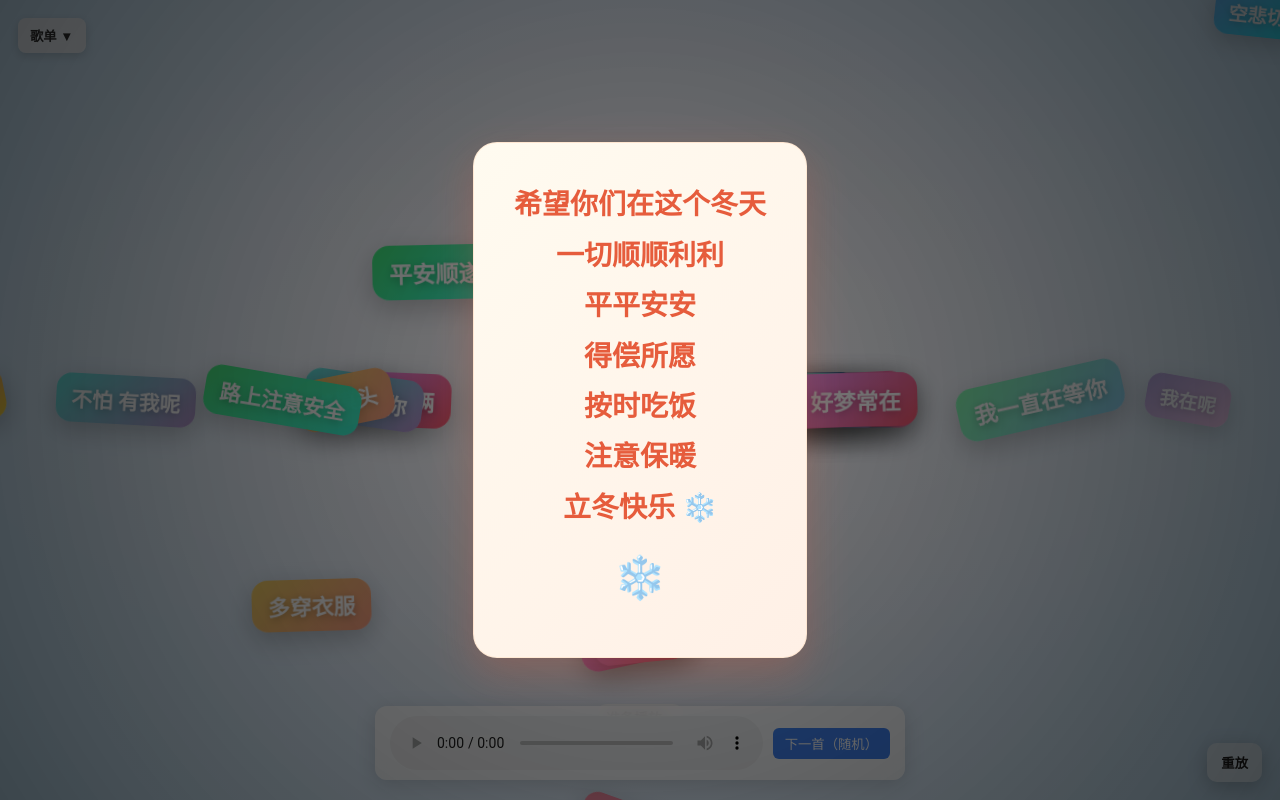
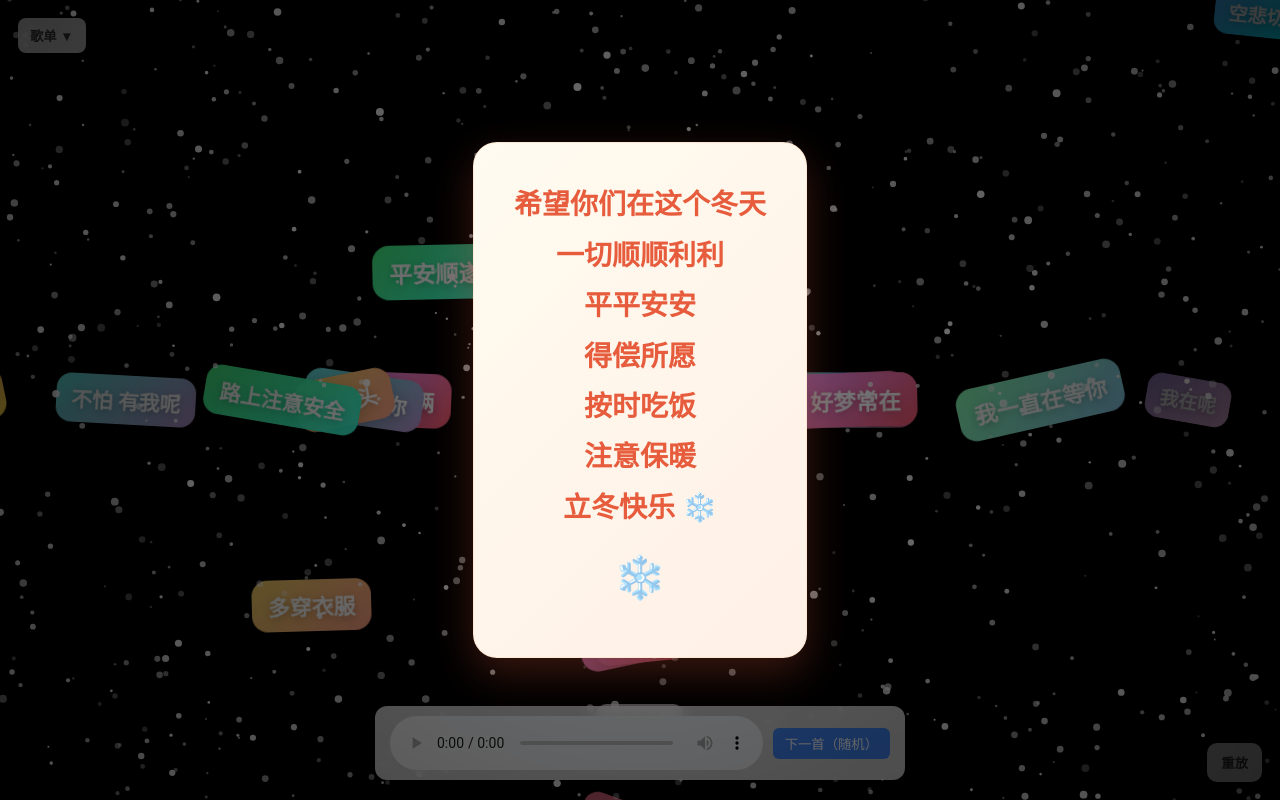
Before and after one commit to cuoji520/musicmaxceshi, a plain HTML site: page index.html in a window 1280 px wide. Drawn offline with Linux system fonts and the light colour scheme; animation ran at ten frames a second.

Commit message:
Add files via upload

```diff
--- a/index.html
+++ b/index.html
@@ -5,13 +5,11 @@
 <meta name="viewport" content="width=device-width,initial-scale=1.0" />
 <title>错季~</title>
 <style>
-  /* 原有样式保留 */
+  /* 背景改为黑色 */
   html,body{
     height:100%;margin:0;overflow:hidden;
     font-family:"微软雅黑",system-ui,-apple-system,Segoe UI,Roboto,sans-serif;
-    background:
-      radial-gradient(1200px 600px at 50% 45%, rgba(255,255,255,.65), rgba(255,255,255,0) 60%),
-      radial-gradient(circle at 50% 45%, #fff4f7 0%, #c9eaff 100%);
+    background: #000; /* 纯黑色背景 */
   }
   .stage{position:relative;width:100%;height:100%;}
   .msg{
@@ -236,9 +234,21 @@
   .lidong-popup.hidden .popup-content{
     transform:scale(0.9);
   }
+
+  /* Canvas雪花样式 */
+  #snow-canvas {
+    position: fixed;
+    top: 0;
+    left: 0;
+    pointer-events: none; /* 不影响页面交互 */
+    z-index: 50; /* 位于背景之上，其他内容之下 */
+  }
 </style>
 </head>
 <body>
+  <!-- Canvas雪花容器 -->
+  <canvas id="snow-canvas"></canvas>
+
   <!-- 立冬快乐弹窗（文字分行显示） -->
   <div class="lidong-popup" id="lidongPopup">
     <div class="popup-content">
@@ -397,6 +407,75 @@ function playAnimation(){
   setTimeout(finalBurst, TOTAL_TIME_MS);
 }
 
+/* Canvas雪花效果实现 - 减慢速度并增加数量 */
+function initSnow() {
+  const canvas = document.getElementById('snow-canvas');
+  const ctx = canvas.getContext('2d');
+  let width = window.innerWidth;
+  let height = window.innerHeight;
+
+  // 设置Canvas尺寸
+  canvas.width = width;
+  canvas.height = height;
+
+  // 增加雪花数量（最多800片，比之前更多）
+  const snowCount = Math.min(Math.floor(width * 1.5), 800);
+  const snowflakes = [];
+
+  // 初始化雪花 - 减慢下落速度
+  for (let i = 0; i < snowCount; i++) {
+    snowflakes.push({
+      x: Math.random() * width,
+      y: Math.random() * height,
+      radius: Math.random() * 3 + 1, // 1-4px
+      speedY: Math.random() * 0.8 + 0.3, // 减慢下落速度（0.3-1.1）
+      speedX: Math.random() * 0.6 - 0.3, // 减慢左右摇摆（-0.3-0.3）
+      opacity: Math.random() * 0.7 + 0.3 // 30%-100%不透明度，黑色背景下更清晰
+    });
+  }
+
+  // 绘制雪花动画
+  function drawSnow() {
+    // 清空画布
+    ctx.clearRect(0, 0, width, height);
+
+    snowflakes.forEach(snow => {
+      // 绘制雪花
+      ctx.beginPath();
+      ctx.arc(snow.x, snow.y, snow.radius, 0, Math.PI * 2);
+      ctx.fillStyle = `rgba(255, 255, 255, ${snow.opacity})`;
+      ctx.fill();
+
+      // 更新位置（下落+摇摆）
+      snow.y += snow.speedY;
+      snow.x += snow.speedX;
+
+      // 雪花超出边界后重新放置到顶部
+      if (snow.y > height) {
+        snow.y = -10;
+        snow.x = Math.random() * width;
+      }
+      // 左右超出边界时反弹
+      if (snow.x < 0 || snow.x > width) {
+        snow.speedX = -snow.speedX;
+      }
+    });
+
+    requestAnimationFrame(drawSnow);
+  }
+
+  // 窗口大小改变时重新调整Canvas
+  window.addEventListener('resize', () => {
+    width = window.innerWidth;
+    height = window.innerHeight;
+    canvas.width = width;
+    canvas.height = height;
+  });
+
+  // 启动雪花动画
+  drawSnow();
+}
+
 /* 音乐播放器核心逻辑 */
 // 歌曲列表
 const songs = [
@@ -511,6 +590,7 @@ function init() {
   initSongList();
   bindEvents();
   playAnimation();
+  initSnow(); // 初始化雪花效果
 }
 
 // 页面加载后初始化
```
